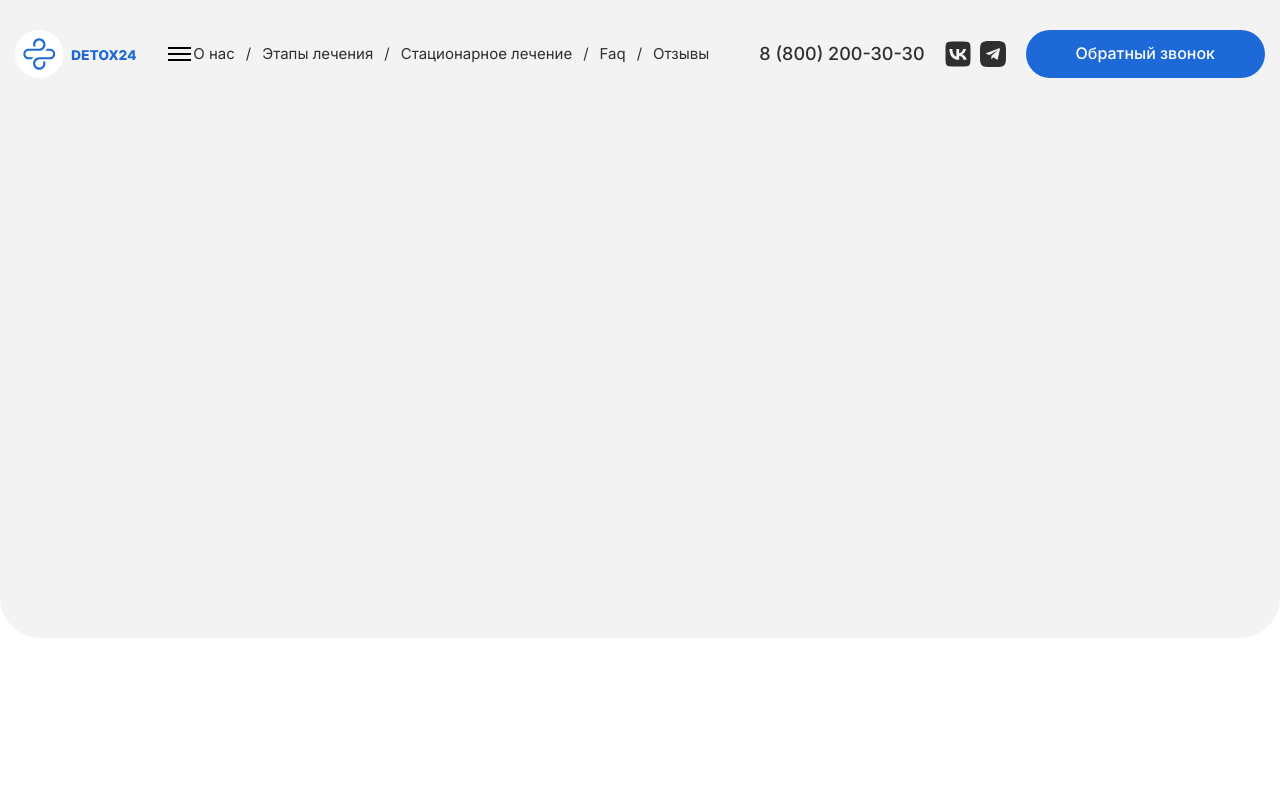
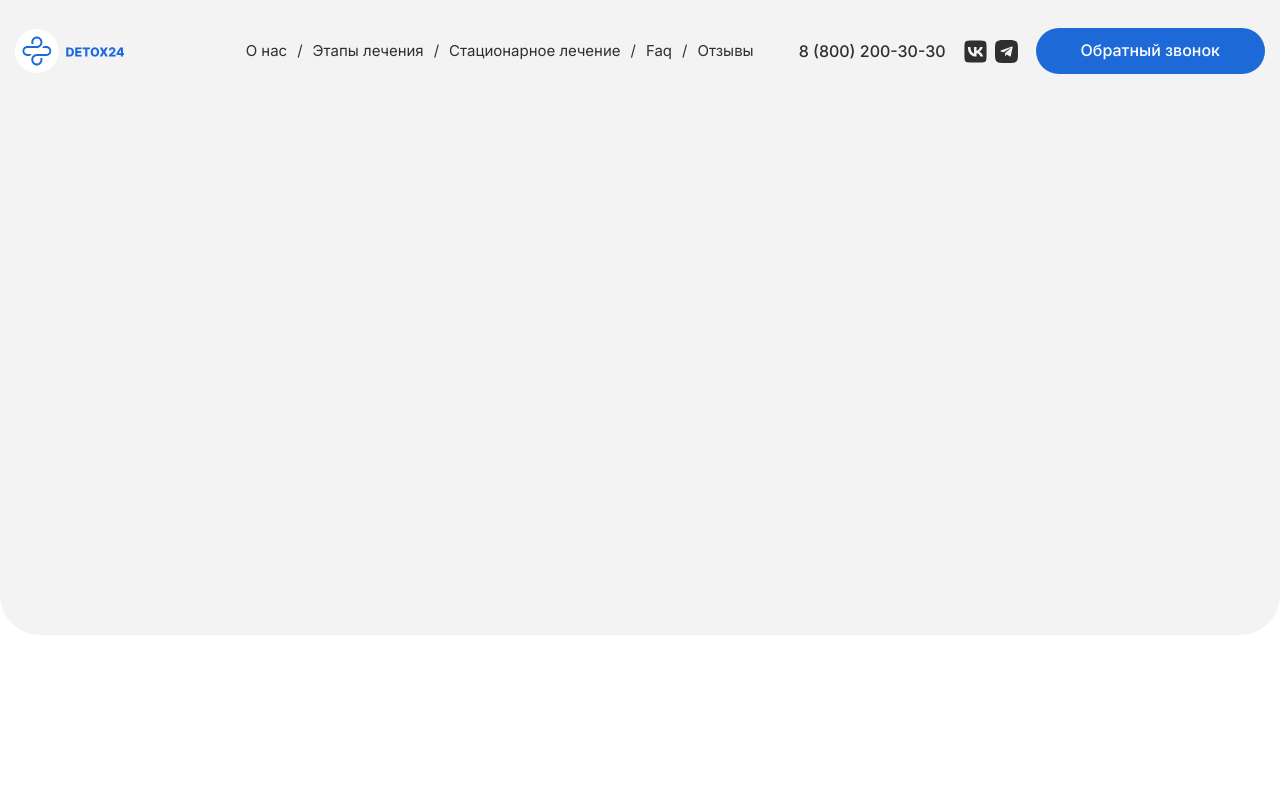
Before and after one commit to Zeptorqyiad/Detox24, a PHP site: page / in a window 1280 px wide; the page is wider, and only the part inside the window is pictured. Run offline with PHP 8.4, Linux system fonts and the light colour scheme.

Commit message:
Finished with header block

```diff
--- a/#Sourse/Layouts/_header.scss
+++ b/#Sourse/Layouts/_header.scss
@@ -6,7 +6,7 @@
 	padding-top: 30px;
 	background-color: var(--dark-white-color);
 }
-.header__container {
+.header__content {
 	@include flexbox();
 	align-items: center;
 	justify-content: space-between;
@@ -16,8 +16,6 @@
 	@include flexbox();
 	align-items: center;
 	gap: 32px;
-}
-.burger__list {
 }
 .header__menu {
 	@include flexbox();
@@ -62,19 +60,66 @@
 		background-color: #347fef;
 	}
 }
-//=======================================================================
-
-//================================Burger List============================
+//================================Header Media===========================
+// 1440
 @media (max-width: $md2) {
+	.header {
+		padding-top: 27px;
+	}
+	.header__logo-image {
+		max-width: 109px;
+	}
+	.menu__list {
+		gap: 10px;
+	}
+	.menu__body {
+		margin-right: 27px;
+	}
+	.icon-img {
+		width: 23px;
+		height: 23px;
+	}
+	.header__menu {
+		gap: 18px;
+	}
+	.header__tel {
+		font-size: 16px;
+	}
+	.header__social-icon {
+		gap: 8px;
+	}
+	.header__btn {
+		padding: 14px 45px;
+	}
+}
+// 1200
+@media (max-width: $md3) {
+	.menu__body {
+		margin-right: 18px;
+	}
+	.menu__body {
+		margin-right: 10px;
+	}
+	.header__tel {
+		font-size: 14px;
+	}
+	.header__btn {
+		padding: 14px 40px;
+	}
+}
+@media (max-width: 1150.98px) {
+	.menu__body {
+		display: none;
+	}
 	.burger__list {
 		position: relative;
-		width: 23px;
-		height: 14px;
+		width: 24px;
+		height: 12px;
 		cursor: pointer;
 		& span:nth-child(1) {
 			display: inline-block;
 			height: 2px;
-			background: black;
+			background: #1d69d8;
 			transition: transform 0.4s;
 			will-change: transform;
 			position: absolute;
@@ -86,7 +131,7 @@
 			transition: scale 0.4s;
 			will-change: scale;
 			height: 2px;
-			background: black;
+			background: #1d69d8;
 			transform: translate(0, -50%);
 			position: absolute;
 			width: 100%;
@@ -96,7 +141,7 @@
 		& span:nth-child(3) {
 			display: inline-block;
 			height: 2px;
-			background: black;
+			background: #1d69d8;
 			transform: translate(0);
 			transition: all 0.4s;
 			will-change: transform;
@@ -115,7 +160,7 @@
 			transform: scale(0);
 		}
 		& span:nth-child(3) {
-			transform: rotate(-45deg) translate(3px, -3px);
+			transform: rotate(-45deg) translate(2px, -2px);
 		}
 	}
 	.menu__icon.active {
@@ -140,3 +185,40 @@
 		transform: translate(120%, 0);
 	}
 }
+// 1024
+@media (max-width: $md4) {
+}
+@media (max-width: 694.98px) {
+	.header__tel {
+		display: none;
+	}
+	.header__social-icon {
+		display: none;
+	}
+	.header__btn {
+		padding: 10px 15px;
+	}
+}
+// 375
+@media (max-width: $minwidth) {
+	.header {
+		padding-top: 10px;
+	}
+	.header__content {
+		height: 31px;
+	}
+	.header__logo-block {
+		width: 100%;
+		justify-content: space-between;
+		gap: 0;
+	}
+	.header__logo-image {
+		max-width: 80px;
+		height: 31px;
+	}
+	.header__btn {
+		display: none;
+	}
+}
+
+//================================Burger List============================
--- a/css/style.css
+++ b/css/style.css
@@ -87,7 +87,7 @@ h1, h2, h3, h4, h5, h6 {
   background-color: var(--dark-white-color);
 }
 
-.header__container {
+.header__content {
   display: flex;
   align-items: center;
   justify-content: space-between;
@@ -168,16 +168,63 @@ h1, h2, h3, h4, h5, h6 {
 }
 
 @media (max-width: 1440.98px) {
+  .header {
+    padding-top: 27px;
+  }
+  .header__logo-image {
+    max-width: 109px;
+  }
+  .menu__list {
+    gap: 10px;
+  }
+  .menu__body {
+    margin-right: 27px;
+  }
+  .icon-img {
+    width: 23px;
+    height: 23px;
+  }
+  .header__menu {
+    gap: 18px;
+  }
+  .header__tel {
+    font-size: 16px;
+  }
+  .header__social-icon {
+    gap: 8px;
+  }
+  .header__btn {
+    padding: 14px 45px;
+  }
+}
+@media (max-width: 1200.98px) {
+  .menu__body {
+    margin-right: 18px;
+  }
+  .menu__body {
+    margin-right: 10px;
+  }
+  .header__tel {
+    font-size: 14px;
+  }
+  .header__btn {
+    padding: 14px 40px;
+  }
+}
+@media (max-width: 1150.98px) {
+  .menu__body {
+    display: none;
+  }
   .burger__list {
     position: relative;
-    width: 23px;
-    height: 14px;
+    width: 24px;
+    height: 12px;
     cursor: pointer;
   }
   .burger__list span:nth-child(1) {
     display: inline-block;
     height: 2px;
-    background: black;
+    background: #1d69d8;
     transition: transform 0.4s;
     will-change: transform;
     position: absolute;
@@ -189,7 +236,7 @@ h1, h2, h3, h4, h5, h6 {
     transition: scale 0.4s;
     will-change: scale;
     height: 2px;
-    background: black;
+    background: #1d69d8;
     transform: translate(0, -50%);
     position: absolute;
     width: 100%;
@@ -199,7 +246,7 @@ h1, h2, h3, h4, h5, h6 {
   .burger__list span:nth-child(3) {
     display: inline-block;
     height: 2px;
-    background: black;
+    background: #1d69d8;
     transform: translate(0);
     transition: all 0.4s;
     will-change: transform;
--- a/index.html
+++ b/index.html
@@ -18,8 +18,10 @@
 	<div class="wrapper">
 		<header class="header">
 			<div class="header__container">
+				<div class="header__content">
 					<div class="header__logo-block">
-					<a href="./index.html"><img src="./assets/images/header/Logotype.svg" alt="Logotype"></a>
+						<a href="./index.html"><img class="header__logo-image" src="./assets/images/header/Logotype.svg"
+								alt="Logotype"></a>
 						<!-- Burger -->
 						<div class="burger__list">
 							<span></span>
@@ -51,14 +53,15 @@
 						</nav>
 						<a href="tel:88002003030" class="header__tel">8 (800) 200-30-30</a>
 						<div class="header__social-icon">
-						<a href="##"><img src="./assets/icon/VK.svg" alt="VK"></a>
-						<a href="##"><img src="./assets/icon/TG.svg" alt="Telegram"></a>
+							<a href="##"><img src="./assets/icon/VK.svg" alt="VK" class="icon-img"></a>
+							<a href="##"><img src="./assets/icon/TG.svg" alt="Telegram" class="icon-img"></a>
 						</div>
 						<!-- Кнопка -->
 						<a href="#popup" class="header__btn popup-link">Обратный звонок</a>
 					</div>
 					<!-- Popup -->
 					<!-- <a href="#popup" class="header__btn popup-link">Попап</a> -->
+				</div>
 			</div>
 		</header>
 		<main id="main">
```
Also changed, not shown: other parts of css/style.css (+32 -1 lines). Lines whose indentation alone changed are shown as unchanged.
